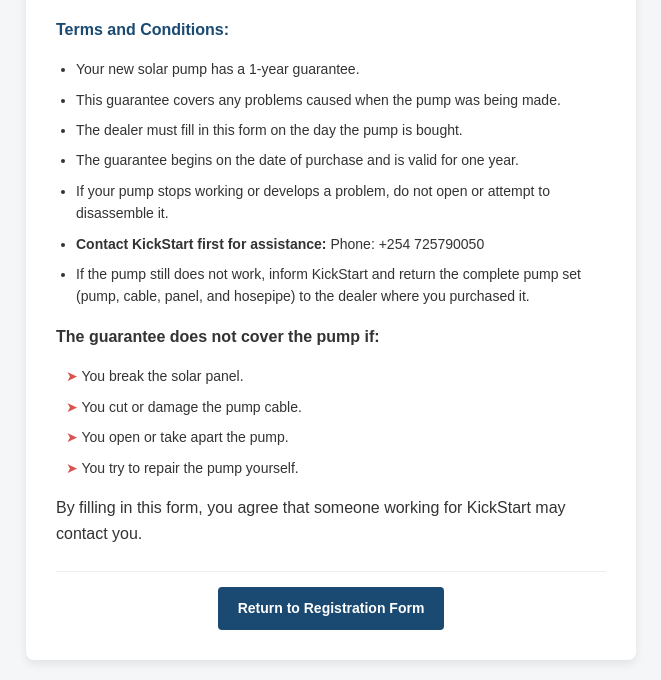
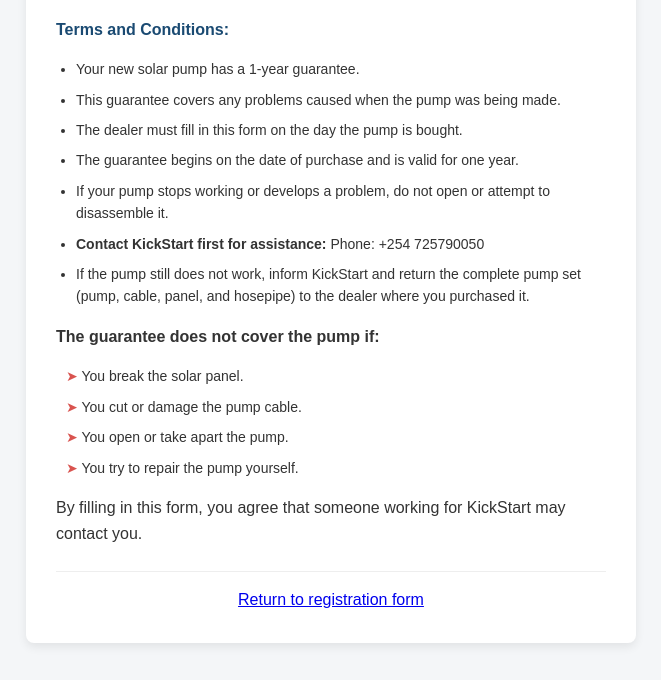
Before and after one commit to simon-gatonye/warranty-web-app, a plain HTML site: page terms.html in a window 1280 px wide. Shown: the part 186-866 px from the top of the page, without its empty margins (309-970 px from the left). Drawn offline with Linux system fonts and the light colour scheme.

Commit message:
Change footer link to close window instead of redirect

```diff
--- a/terms.html
+++ b/terms.html
@@ -103,7 +103,7 @@
         <p>By filling in this form, you agree that someone working for KickStart may contact you.</p>
 
         <div class="footer-nav">
-            <a href="index.html" class="btn">Return to Registration Form</a>
+            <a href="javascript:window.close()">Return to registration form</a>
         </div>
     </div>
 </body>
```
